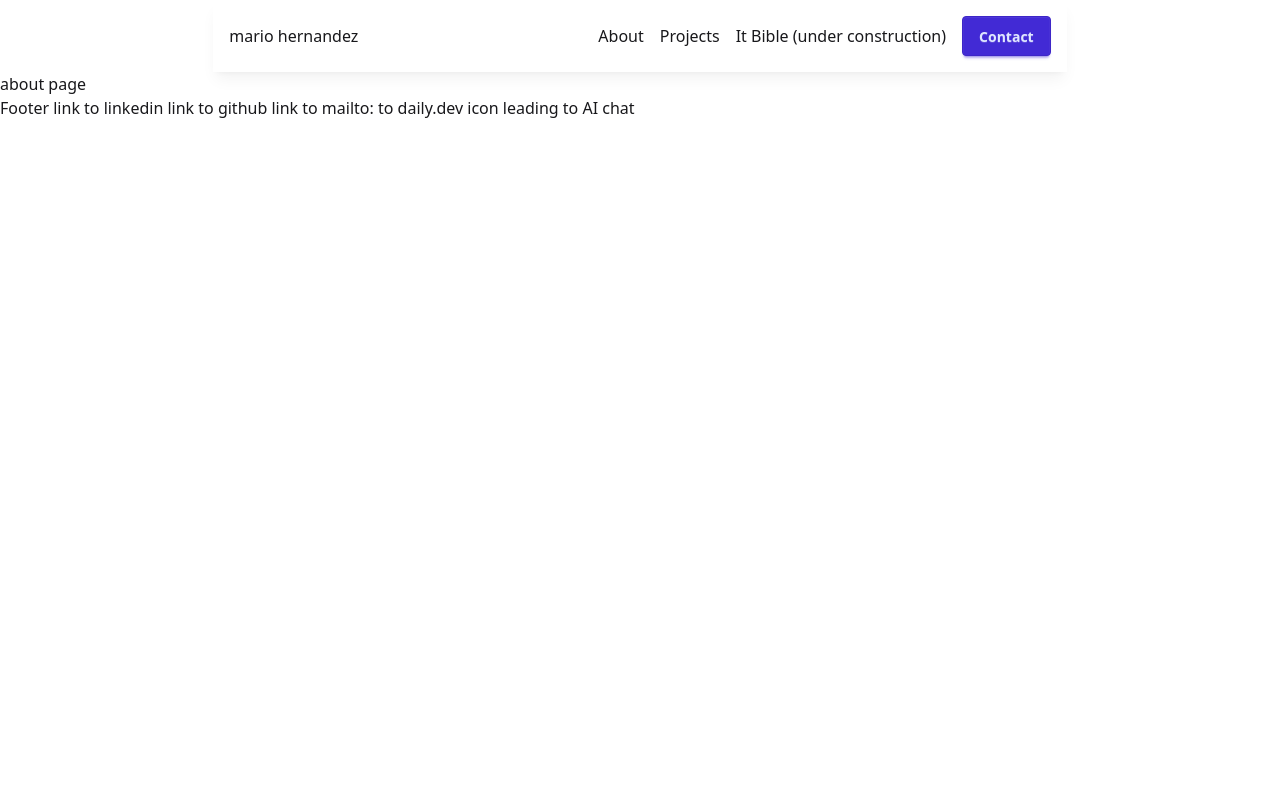
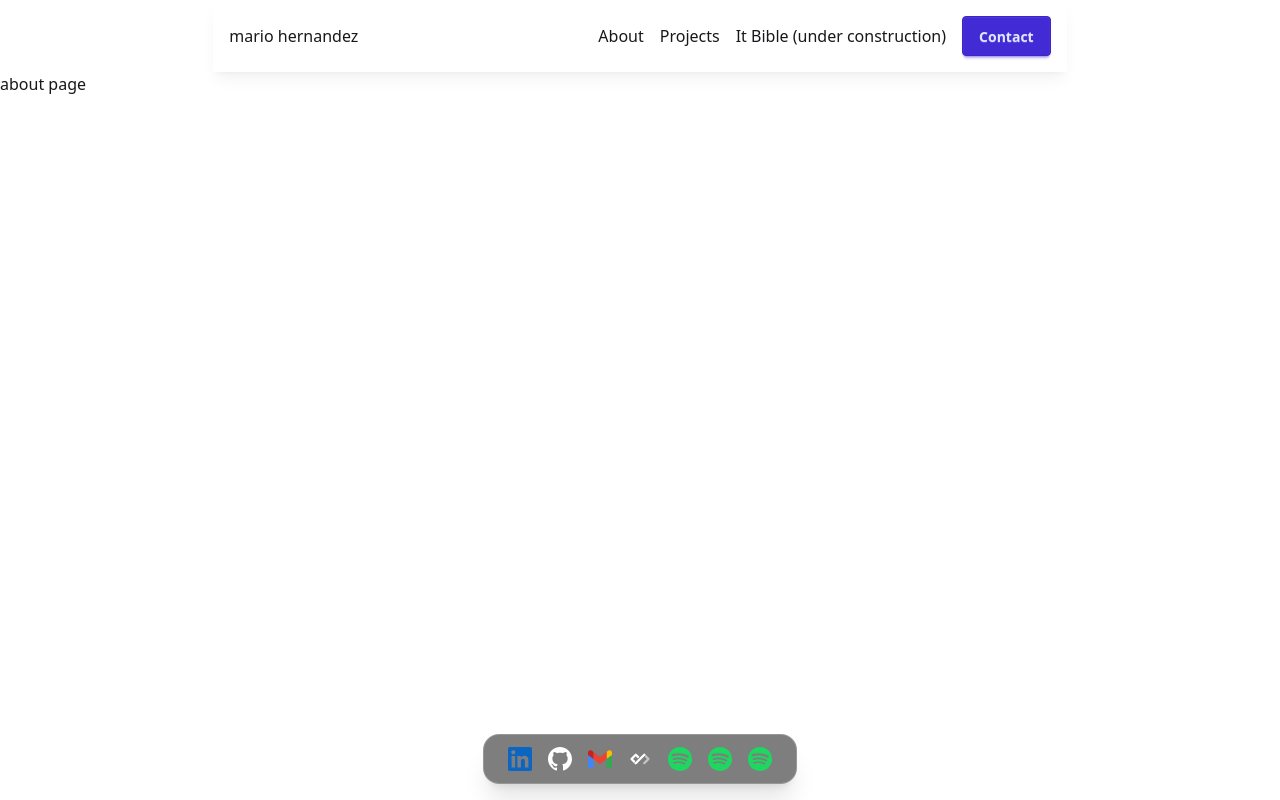
Before and after one commit to MarioGranada/portfolio-mario-hernandez, a Next.js app: page /about in a window 1280 px wide. Built offline with nearby package versions, Linux system fonts and the light colour scheme.

Commit message:
feat: footer working as macos dock

```diff
--- /dev/null
+++ b/src/components/BrandIcons/DailyDev/index.tsx
@@ -0,0 +1,20 @@
+import * as React from 'react';
+import type { SVGProps } from 'react';
+const DailyDev = (props: SVGProps<SVGSVGElement>) => (
+  <svg
+    xmlns="http://www.w3.org/2000/svg"
+    width="1em"
+    height="1em"
+    viewBox="0 0 40 40"
+    {...props}
+  >
+    <g fill="#FFF" fillRule="evenodd">
+      <path
+        d="m31.48 19.944-3.533-3.533 1.765-3.531 5.74 5.74a1.873 1.873 0 0 1 0 2.648l-7.065 7.064a1.873 1.873 0 0 1-2.648-2.648l5.74-5.74Z"
+        opacity={0.56}
+      />
+      <path d="M25.74 11.548a1.873 1.873 0 0 1 2.649 0l1.324 1.325-15.452 15.452a1.873 1.873 0 0 1-2.649 0l-1.324-1.324L25.74 11.548Zm-6.622 4.857-2.65 2.649-3.532-3.533-4.415 4.416 3.532 3.532-1.765 3.532-5.74-5.74a1.873 1.873 0 0 1 0-2.648l7.064-7.064a1.873 1.873 0 0 1 2.65 0l4.856 4.856Z" />
+    </g>
+  </svg>
+);
+export default DailyDev;
--- /dev/null
+++ b/src/components/BrandIcons/GitHub/index.tsx
@@ -0,0 +1,21 @@
+import * as React from 'react';
+import type { SVGProps } from 'react';
+const GitHub = (props: SVGProps<SVGSVGElement>) => (
+  <svg
+    width="1em"
+    height="1em"
+    viewBox="0 0 1024 1024"
+    fill="none"
+    xmlns="http://www.w3.org/2000/svg"
+    {...props}
+  >
+    <path
+      fillRule="evenodd"
+      clipRule="evenodd"
+      d="M8 0C3.58 0 0 3.58 0 8C0 11.54 2.29 14.53 5.47 15.59C5.87 15.66 6.02 15.42 6.02 15.21C6.02 15.02 6.01 14.39 6.01 13.72C4 14.09 3.48 13.23 3.32 12.78C3.23 12.55 2.84 11.84 2.5 11.65C2.22 11.5 1.82 11.13 2.49 11.12C3.12 11.11 3.57 11.7 3.72 11.94C4.44 13.15 5.59 12.81 6.05 12.6C6.12 12.08 6.33 11.73 6.56 11.53C4.78 11.33 2.92 10.64 2.92 7.58C2.92 6.71 3.23 5.99 3.74 5.43C3.66 5.23 3.38 4.41 3.82 3.31C3.82 3.31 4.49 3.1 6.02 4.13C6.66 3.95 7.34 3.86 8.02 3.86C8.7 3.86 9.38 3.95 10.02 4.13C11.55 3.09 12.22 3.31 12.22 3.31C12.66 4.41 12.38 5.23 12.3 5.43C12.81 5.99 13.12 6.7 13.12 7.58C13.12 10.65 11.25 11.33 9.47 11.53C9.76 11.78 10.01 12.26 10.01 13.01C10.01 14.08 10 14.94 10 15.21C10 15.42 10.15 15.67 10.55 15.59C13.71 14.53 16 11.53 16 8C16 3.58 12.42 0 8 0Z"
+      transform="scale(64)"
+      fill="#ffff"
+    />
+  </svg>
+);
+export default GitHub;
--- /dev/null
+++ b/src/components/BrandIcons/Gmail/index.tsx
@@ -0,0 +1,38 @@
+import * as React from 'react';
+import type { SVGProps } from 'react';
+const Gmail = (props: SVGProps<SVGSVGElement>) => (
+  <svg
+    xmlns="http://www.w3.org/2000/svg"
+    viewBox="0 49.4 512 399.42"
+    width="1em"
+    height="1em"
+    {...props}
+  >
+    <g fill="none" fillRule="evenodd">
+      <g fillRule="nonzero">
+        <path
+          fill="#4285f4"
+          d="M34.91 448.818h81.454V251L0 163.727V413.91c0 19.287 15.622 34.91 34.91 34.91z"
+        />
+        <path
+          fill="#34a853"
+          d="M395.636 448.818h81.455c19.287 0 34.909-15.622 34.909-34.909V163.727L395.636 251z"
+        />
+        <path
+          fill="#fbbc04"
+          d="M395.636 99.727V251L512 163.727v-46.545c0-43.142-49.25-67.782-83.782-41.891z"
+        />
+      </g>
+      <path
+        fill="#ea4335"
+        d="M116.364 251V99.727L256 204.455 395.636 99.727V251L256 355.727z"
+      />
+      <path
+        fill="#c5221f"
+        fillRule="nonzero"
+        d="M0 117.182v46.545L116.364 251V99.727L83.782 75.291C49.25 49.4 0 74.04 0 117.18z"
+      />
+    </g>
+  </svg>
+);
+export default Gmail;
--- /dev/null
+++ b/src/components/BrandIcons/LinkedIn/index.tsx
@@ -0,0 +1,18 @@
+import * as React from 'react';
+import type { SVGProps } from 'react';
+const LinkedIn = (props: SVGProps<SVGSVGElement>) => (
+  <svg
+    width="1em"
+    height="1em"
+    xmlns="http://www.w3.org/2000/svg"
+    preserveAspectRatio="xMidYMid"
+    viewBox="0 0 256 256"
+    {...props}
+  >
+    <path
+      d="M218.123 218.127h-37.931v-59.403c0-14.165-.253-32.4-19.728-32.4-19.756 0-22.779 15.434-22.779 31.369v60.43h-37.93V95.967h36.413v16.694h.51a39.907 39.907 0 0 1 35.928-19.733c38.445 0 45.533 25.288 45.533 58.186l-.016 67.013ZM56.955 79.27c-12.157.002-22.014-9.852-22.016-22.009-.002-12.157 9.851-22.014 22.008-22.016 12.157-.003 22.014 9.851 22.016 22.008A22.013 22.013 0 0 1 56.955 79.27m18.966 138.858H37.95V95.967h37.97v122.16ZM237.033.018H18.89C8.58-.098.125 8.161-.001 18.471v219.053c.122 10.315 8.576 18.582 18.89 18.474h218.144c10.336.128 18.823-8.139 18.966-18.474V18.454c-.147-10.33-8.635-18.588-18.966-18.453"
+      fill="#0A66C2"
+    />
+  </svg>
+);
+export default LinkedIn;
--- /dev/null
+++ b/src/components/BrandIcons/Spotify/index.tsx
@@ -0,0 +1,18 @@
+import * as React from 'react';
+import type { SVGProps } from 'react';
+const Spotify = (props: SVGProps<SVGSVGElement>) => (
+  <svg
+    viewBox="0 0 256 256"
+    width="1em"
+    height="1em"
+    xmlns="http://www.w3.org/2000/svg"
+    preserveAspectRatio="xMidYMid"
+    {...props}
+  >
+    <path
+      d="M128 0C57.308 0 0 57.309 0 128c0 70.696 57.309 128 128 128 70.697 0 128-57.304 128-128C256 57.314 198.697.007 127.998.007l.001-.006Zm58.699 184.614c-2.293 3.76-7.215 4.952-10.975 2.644-30.053-18.357-67.885-22.515-112.44-12.335a7.981 7.981 0 0 1-9.552-6.007 7.968 7.968 0 0 1 6-9.553c48.76-11.14 90.583-6.344 124.323 14.276 3.76 2.308 4.952 7.215 2.644 10.975Zm15.667-34.853c-2.89 4.695-9.034 6.178-13.726 3.289-34.406-21.148-86.853-27.273-127.548-14.92-5.278 1.594-10.852-1.38-12.454-6.649-1.59-5.278 1.386-10.842 6.655-12.446 46.485-14.106 104.275-7.273 143.787 17.007 4.692 2.89 6.175 9.034 3.286 13.72v-.001Zm1.345-36.293C162.457 88.964 94.394 86.71 55.007 98.666c-6.325 1.918-13.014-1.653-14.93-7.978-1.917-6.328 1.65-13.012 7.98-14.935C93.27 62.027 168.434 64.68 215.929 92.876c5.702 3.376 7.566 10.724 4.188 16.405-3.362 5.69-10.73 7.565-16.4 4.187h-.006Z"
+      fill="#1ED760"
+    />
+  </svg>
+);
+export default Spotify;
--- a/src/components/Layout/Footer/index.tsx
+++ b/src/components/Layout/Footer/index.tsx
@@ -1,8 +1,75 @@
+import React from 'react';
+import Link from 'next/link';
+import LinkedIn from '../../BrandIcons/LinkedIn';
+import GitHub from '../../BrandIcons/GitHub';
+import Gmail from '../../BrandIcons/Gmail';
+import DailyDev from '../../BrandIcons/DailyDev';
+import Spotify from '../../BrandIcons/Spotify';
+
 const Footer = () => {
   return (
-    <footer>
-      Footer link to linkedin link to github link to mailto: to daily.dev icon
-      leading to AI chat
+    <footer className="fixed bottom-4 w-full flex justify-center z-50">
+      <div className="backdrop-blur-md bg-[rgba(40,40,40,0.6)] border border-white/20 px-6 py-3 rounded-2xl shadow-xl flex gap-6">
+        <ul className=" flex gap-4">
+          <li>
+            <Link href="/" className="group relative">
+              <LinkedIn className="text-2xl transition-transform duration-200 ease-out transform-gpu group-hover:scale-125" />
+
+              <span className="absolute -top-10 left-1/2 -translate-x-1/2 bg-black/70 text-white text-xs whitespace-nowrap px-2 py-1 rounded opacity-0 group-hover:opacity-100 transition-opacity duration-200">
+                LinkedIn
+              </span>
+            </Link>
+          </li>
+          <li>
+            <Link href="/" className="group relative">
+              <GitHub className="text-2xl transition-transform duration-200 ease-out transform-gpu group-hover:scale-125" />
+              <span className="absolute -top-10 left-1/2 -translate-x-1/2 bg-black/70 text-white text-xs whitespace-nowrap px-2 py-1 rounded opacity-0 group-hover:opacity-100 transition-opacity duration-200">
+                GitHub
+              </span>
+            </Link>
+          </li>
+          <li>
+            <Link href="/" className="group relative">
+              <Gmail className="text-2xl transition-transform duration-200 ease-out transform-gpu group-hover:scale-125" />
+              <span className="absolute -top-10 left-1/2 -translate-x-1/2 bg-black/70 text-white text-xs whitespace-nowrap px-2 py-1 rounded opacity-0 group-hover:opacity-100 transition-opacity duration-200">
+                Email me
+              </span>
+            </Link>
+          </li>
+          <li>
+            <Link href="/" className="group relative">
+              <DailyDev className="text-2xl transition-transform duration-200 ease-out transform-gpu group-hover:scale-125" />
+              <span className="absolute -top-10 left-1/2 -translate-x-1/2 bg-black/70 text-white text-xs whitespace-nowrap px-2 py-1 rounded opacity-0 group-hover:opacity-100 transition-opacity duration-200">
+                Daily.dev
+              </span>
+            </Link>
+          </li>
+          <li>
+            <Link href="/" className="group relative">
+              <Spotify className="text-2xl transition-transform duration-200 ease-out transform-gpu group-hover:scale-125" />
+              <span className="absolute -top-10 left-1/2 -translate-x-1/2 bg-black/70 text-white text-xs whitespace-nowrap px-2 py-1 rounded opacity-0 group-hover:opacity-100 transition-opacity duration-200">
+                Spotify
+              </span>
+            </Link>
+          </li>
+          <li>
+            <Link href="/" className="group relative">
+              <Spotify className="text-2xl transition-transform duration-200 ease-out transform-gpu group-hover:scale-125" />
+              <span className="absolute -top-10 left-1/2 -translate-x-1/2 bg-black/70 text-white text-xs whitespace-nowrap px-2 py-1 rounded opacity-0 group-hover:opacity-100 transition-opacity duration-200">
+                Switch Theme
+              </span>
+            </Link>
+          </li>
+          <li>
+            <Link href="/" className="group relative">
+              <Spotify className="text-2xl transition-transform duration-200 ease-out transform-gpu group-hover:scale-125" />
+              <span className="absolute -top-10 left-1/2 -translate-x-1/2 bg-black/70 text-white text-xs whitespace-nowrap px-2 py-1 rounded opacity-0 group-hover:opacity-100 transition-opacity duration-200">
+                AI Chat
+              </span>
+            </Link>
+          </li>
+        </ul>
+      </div>
     </footer>
   );
 };
```
